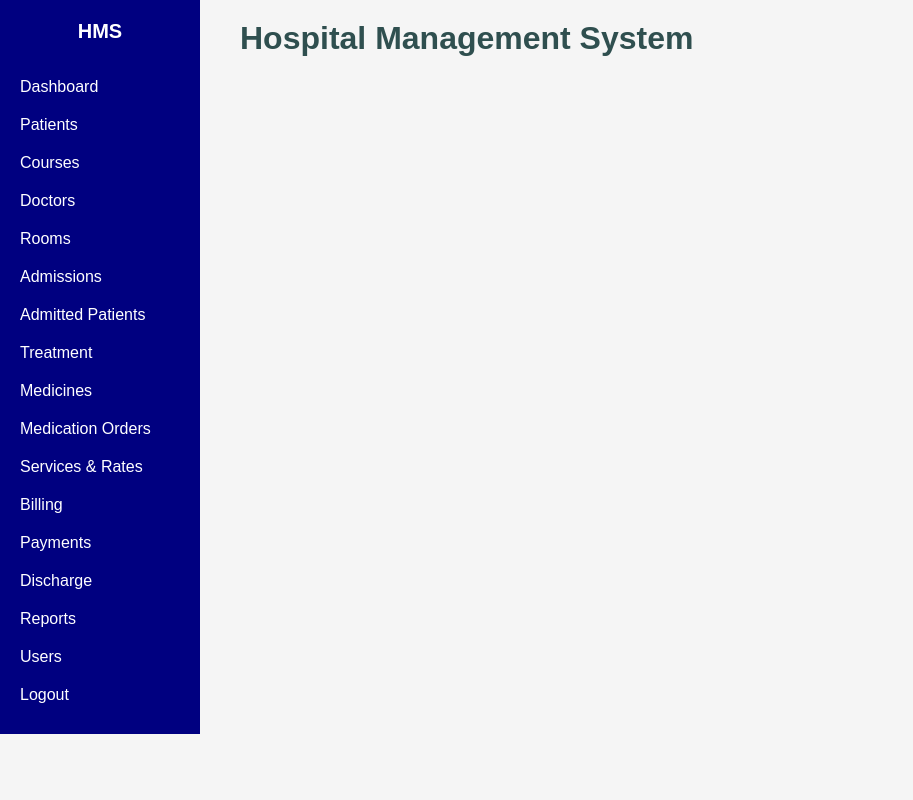
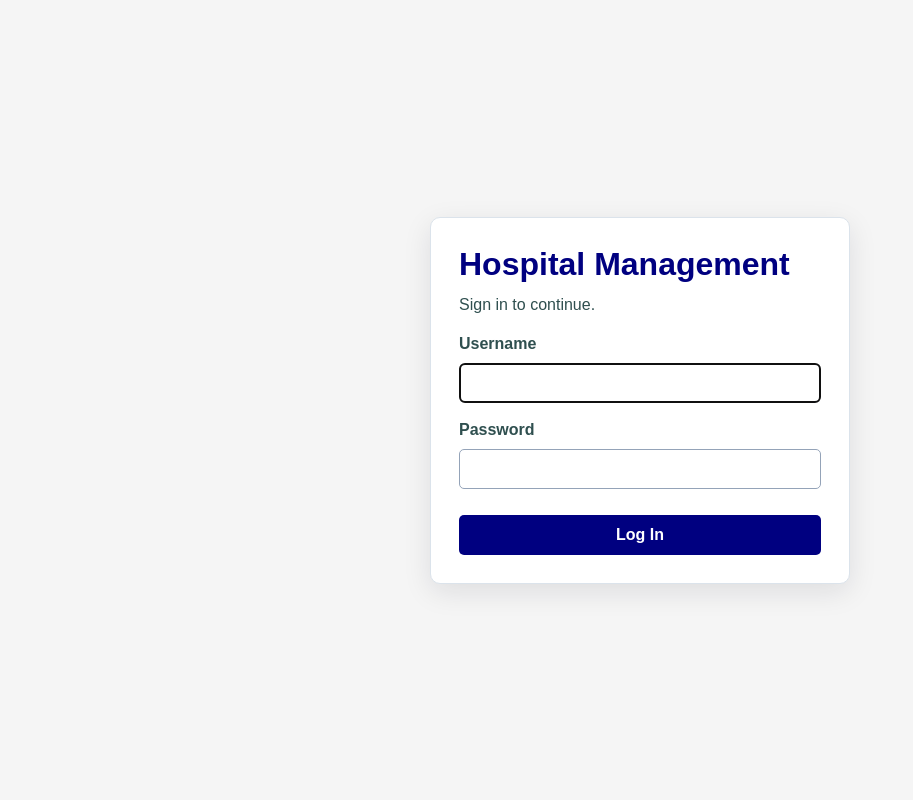
Before and after one commit to JN192/HospitalManagementSystem, a PHP site: page /index.php?page=login in a window 1280 px wide. Shown: the whole page, without its empty margins (0-913 px from the left). Run offline with PHP 8.4, Linux system fonts and the light colour scheme; tables that the repository leaves empty hold one stand-in row (values such as "Sample post").

Commit message:
Complete hospital dashboard and authentication labs

```diff
--- /dev/null
+++ b/controllers/dashboard_controller.php
@@ -0,0 +1,6 @@
+<?php
+require_once __DIR__ . '/../models/Dashboard.php';
+
+$summary = Dashboard::getSummary();
+
+require_once __DIR__ . '/../views/dashboard.php';
--- /dev/null
+++ b/controllers/login_controller.php
@@ -0,0 +1,35 @@
+<?php
+require_once __DIR__ . '/../models/Auth.php';
+
+if (Auth::hasUsers() === false) {
+    header('Location: index.php?page=setup');
+    exit;
+}
+
+$error = '';
+if (Auth::loginIsLocked()) {
+    $error = 'Too many unsuccessful attempts. Please wait 15 minutes before trying again.';
+} elseif ($_SERVER['REQUEST_METHOD'] === 'POST') {
+    if (!Auth::verifyCsrfToken($_POST['csrf_token'] ?? null)) {
+        $error = 'Your form session expired. Refresh the page and try again.';
+    } else {
+        $submittedUsername = $_POST['username'] ?? '';
+        $submittedPassword = $_POST['password'] ?? '';
+        $username = is_string($submittedUsername) ? trim($submittedUsername) : '';
+        $password = is_string($submittedPassword) ? $submittedPassword : '';
+        $user = Auth::authenticate($username, $password);
+
+        if ($user !== null) {
+            Auth::establishSession($user);
+            header('Location: index.php?page=dashboard');
+            exit;
+        }
+
+        Auth::recordFailedLogin();
+        $error = Auth::loginIsLocked()
+            ? 'Too many unsuccessful attempts. Please wait 15 minutes before trying again.'
+            : 'Invalid username or password.';
+    }
+}
+
+require __DIR__ . '/../views/login.php';
--- a/css/style.css
+++ b/css/style.css
@@ -41,6 +41,21 @@ body {
     background-color: steelblue;
 }
 
+.nav-logout {
+    width: 100%;
+    padding: 10px 20px;
+    border: 0;
+    background: transparent;
+    color: white;
+    font: inherit;
+    text-align: left;
+    cursor: pointer;
+}
+
+.nav-logout:hover {
+    background-color: steelblue;
+}
+
 .content {
     margin-left: 220px;
     padding: 20px;
@@ -74,3 +89,169 @@ body {
 .btn:hover {
     background-color: steelblue;
 }
+
+.dashboard h1 {
+    margin-bottom: 5px;
+}
+
+.dashboard-updated {
+    color: #64748b;
+    margin-bottom: 20px;
+}
+
+.dashboard-grid {
+    display: grid;
+    grid-template-columns: repeat(auto-fit, minmax(210px, 1fr));
+    gap: 16px;
+}
+
+.dashboard-card {
+    display: flex;
+    flex-direction: column;
+    justify-content: space-between;
+    min-height: 100px;
+    padding: 18px;
+    border: 1px solid #dbe3eb;
+    border-radius: 8px;
+    background: white;
+    color: darkslategray;
+    text-decoration: none;
+    box-shadow: 0 2px 6px rgba(15, 23, 42, 0.06);
+}
+
+.dashboard-card:hover {
+    border-color: steelblue;
+    transform: translateY(-2px);
+}
+
+.dashboard-card-label {
+    color: #526579;
+    font-size: 15px;
+}
+
+.dashboard-card-value {
+    margin-top: 12px;
+    color: navy;
+    font-size: 28px;
+}
+
+.dashboard-card-balance {
+    grid-column: span 2;
+}
+
+.admission-summary {
+    margin-top: 24px;
+    padding: 18px;
+    border: 1px solid #dbe3eb;
+    border-radius: 8px;
+    background: white;
+}
+
+.admission-summary h2 {
+    margin-bottom: 14px;
+}
+
+.admission-summary-grid {
+    display: grid;
+    grid-template-columns: repeat(2, minmax(0, 1fr));
+    gap: 16px;
+}
+
+.admission-summary-item {
+    display: flex;
+    justify-content: space-between;
+    padding: 12px;
+    border-radius: 6px;
+    background: #f1f5f9;
+}
+
+@media (max-width: 600px) {
+    .dashboard-card-balance {
+        grid-column: auto;
+    }
+}
+
+.auth-page {
+    display: grid;
+    min-height: 100vh;
+    place-items: center;
+    padding: 20px;
+    box-sizing: border-box;
+}
+
+.auth-card {
+    width: min(100%, 420px);
+    box-sizing: border-box;
+    padding: 28px;
+    border: 1px solid #dbe3eb;
+    border-radius: 10px;
+    background: white;
+    box-shadow: 0 8px 28px rgba(15, 23, 42, 0.1);
+}
+
+.auth-card h1 {
+    margin-bottom: 10px;
+    color: navy;
+}
+
+.auth-card > p {
+    margin-bottom: 18px;
+    line-height: 1.5;
+}
+
+.auth-card form {
+    display: grid;
+    gap: 10px;
+}
+
+.auth-card label {
+    font-weight: bold;
+}
+
+.auth-card input {
+    width: 100%;
+    box-sizing: border-box;
+    margin-bottom: 8px;
+    padding: 10px;
+    border: 1px solid #94a3b8;
+    border-radius: 5px;
+    font: inherit;
+}
+
+.auth-card button {
+    margin-top: 8px;
+    padding: 11px 14px;
+    border: 0;
+    border-radius: 5px;
+    background: navy;
+    color: white;
+    font: inherit;
+    font-weight: bold;
+    cursor: pointer;
+}
+
+.auth-card button:hover {
+    background: steelblue;
+}
+
+.auth-card button:disabled {
+    background: #64748b;
+    cursor: not-allowed;
+}
+
+.auth-error {
+    padding: 10px;
+    border-left: 4px solid #b91c1c;
+    background: #fef2f2;
+    color: #991b1b;
+}
+
+.auth-message {
+    padding: 10px;
+    border-left: 4px solid steelblue;
+    background: #eff6ff;
+}
+
+.password-card {
+    margin: 20px auto;
+}
--- a/database/hms_db.sql
+++ b/database/hms_db.sql
@@ -320,7 +320,8 @@ ALTER TABLE `treatment_medicines`
 -- Indexes for table `users`
 --
 ALTER TABLE `users`
-  ADD PRIMARY KEY (`user_id`);
+  ADD PRIMARY KEY (`user_id`),
+  ADD UNIQUE KEY `users_username_unique` (`username`);
 
 --
 -- AUTO_INCREMENT for dumped tables
--- /dev/null
+++ b/database/lab20_auth_migration.sql
@@ -0,0 +1,3 @@
+-- Run once on an existing database; fresh imports already get this index from hms_db.sql.
+ALTER TABLE `users`
+  ADD UNIQUE KEY `users_username_unique` (`username`);
--- a/index.php
+++ b/index.php
@@ -1,14 +1,72 @@
 <?php
+require_once __DIR__ . '/models/Auth.php';
+
+Auth::startSession();
 ob_start(); // lets controllers redirect with header() after the page header has printed
 date_default_timezone_set('Asia/Manila'); // so "today" matches Philippine time on the Vercel server
 error_reporting(E_ALL); ini_set('display_errors', 1);
+
 $page = $_GET['page'] ?? 'dashboard';
-$allowedPages = ['dashboard', 'patients', 'patient_profile', 'courses', 'doctors', 'rooms', 'admissions', 'admissions_monitor', 'treatment', 'medicines', 'medication_orders', 'services', 'billing', 'payments', 'statement', 'receipt', 'discharge', 'reports'];
-if (!in_array($page, $allowedPages)) { $page = 'dashboard'; }
+$allowedPages = ['dashboard', 'login', 'setup', 'logout', 'change_password', 'patients', 'patient_profile', 'courses', 'doctors', 'rooms', 'admissions', 'admissions_monitor', 'treatment', 'medicines', 'medication_orders', 'services', 'billing', 'payments', 'statement', 'receipt', 'discharge', 'reports'];
+if (!in_array($page, $allowedPages, true)) { $page = 'dashboard'; }
+
+if (isset($_SESSION['auth_user'])) {
+   $now = time();
+   if ($now - ($_SESSION['last_activity'] ?? 0) >= 1800) {
+       Auth::destroySession();
+       header('Location: index.php?page=login&timeout=1');
+       exit;
+   }
+
+   $activeUser = Auth::getActiveUser((int)$_SESSION['auth_user']['user_id']);
+   if ($activeUser === null) {
+       Auth::destroySession();
+       header('Location: index.php?page=login');
+       exit;
+   }
+   $_SESSION['auth_user'] = $activeUser;
+   $_SESSION['last_activity'] = $now;
+
+   if ($now - ($_SESSION['last_regenerated'] ?? 0) >= 900) {
+       session_regenerate_id(true);
+       $_SESSION['last_regenerated'] = $now;
+   }
+}
+
+if ($page === 'logout') {
+   require __DIR__ . '/controllers/logout_controller.php';
+}
+
+if ($page === 'login') {
+   if (isset($_SESSION['auth_user'])) {
+       header('Location: index.php?page=dashboard');
+       exit;
+   }
+   require __DIR__ . '/controllers/login_controller.php';
+   exit;
+}
+
+if ($page === 'setup') {
+   if (isset($_SESSION['auth_user'])) {
+       header('Location: index.php?page=dashboard');
+       exit;
+   }
+   require __DIR__ . '/controllers/setup_controller.php';
+   exit;
+}
+
+if (!isset($_SESSION['auth_user'])) {
+   header('Location: index.php?page=' . (Auth::hasUsers() ? 'login' : 'setup'));
+   exit;
+}
 
 require_once __DIR__ . '/views/header.php';
 
-if ($page === 'patients') {
+if ($page === 'dashboard') {
+   require_once __DIR__ . '/controllers/dashboard_controller.php';
+} elseif ($page === 'change_password') {
+   require_once __DIR__ . '/controllers/change_password_controller.php';
+} elseif ($page === 'patients') {
    require_once __DIR__ . '/controllers/patients_controller.php';
 } elseif ($page === 'patient_profile') {
    require_once __DIR__ . '/controllers/patient_profile_controller.php';
--- /dev/null
+++ b/models/Auth.php
@@ -0,0 +1,204 @@
+<?php
+require_once __DIR__ . '/../config/database.php';
+
+class Auth
+{
+    private const FAILED_LOGIN_LIMIT = 5;
+    private const FAILED_LOGIN_WINDOW = 900;
+    private const LOCKOUT_SECONDS = 900;
+    private const DUMMY_PASSWORD_HASH = '$2y$10$DBJ49r3Q2oN0uX8PcelWeO8VGzO3A620y4jEKEFal8HuKV1uDNH5.';
+
+    public static function startSession(): void
+    {
+        if (session_status() === PHP_SESSION_ACTIVE) {
+            return;
+        }
+
+        ini_set('session.use_strict_mode', '1');
+        ini_set('session.use_only_cookies', '1');
+        $requestPath = parse_url($_SERVER['REQUEST_URI'] ?? '/', PHP_URL_PATH) ?: '/';
+        $cookiePath = strpos($requestPath, '/HospitalManagementSystem/') === 0
+            ? '/HospitalManagementSystem'
+            : '/';
+        $isHttps = !empty($_SERVER['HTTPS']) && $_SERVER['HTTPS'] !== 'off';
+        if (isset($_SERVER['HTTP_X_FORWARDED_PROTO'])) {
+            $isHttps = $isHttps || strtolower($_SERVER['HTTP_X_FORWARDED_PROTO']) === 'https';
+        }
+
+        session_set_cookie_params([
+            'lifetime' => 0,
+            'path' => $cookiePath,
+            'secure' => $isHttps,
+            'httponly' => true,
+            'samesite' => 'Lax',
+        ]);
+        session_start();
+    }
+
+    public static function csrfToken(): string
+    {
+        if (empty($_SESSION['csrf_token'])) {
+            $_SESSION['csrf_token'] = bin2hex(random_bytes(32));
+        }
+
+        return $_SESSION['csrf_token'];
+    }
+
+    public static function verifyCsrfToken(?string $token): bool
+    {
+        return is_string($token)
+            && isset($_SESSION['csrf_token'])
+            && hash_equals($_SESSION['csrf_token'], $token);
+    }
+
+    public static function hasUsers(): bool
+    {
+        return (int)getDBConnection()->query('SELECT COUNT(*) FROM users')->fetchColumn() > 0;
+    }
+
+    public static function authenticate(string $username, string $password): ?array
+    {
+        $stmt = getDBConnection()->prepare(
+            'SELECT user_id, username, password, role, status FROM users WHERE username = :username LIMIT 1'
+        );
+        $stmt->execute(['username' => $username]);
+        $user = $stmt->fetch();
+        $hash = $user ? (string)$user['password'] : self::DUMMY_PASSWORD_HASH;
+        $passwordMatches = password_verify($password, $hash);
+
+        if (!$user || $user['status'] !== 'ACTIVE' || !$passwordMatches) {
+            return null;
+        }
+
+        if (password_needs_rehash($hash, PASSWORD_DEFAULT)) {
+            $newHash = password_hash($password, PASSWORD_DEFAULT);
+            $update = getDBConnection()->prepare(
+                'UPDATE users SET password = :password WHERE user_id = :user_id'
+            );
+            $update->execute(['password' => $newHash, 'user_id' => $user['user_id']]);
+        }
+
+        return [
+            'user_id' => (int)$user['user_id'],
+            'username' => $user['username'],
+            'role' => $user['role'],
+        ];
+    }
+
+    public static function createFirstAdmin(string $username, string $password): void
+    {
+        $pdo = getDBConnection();
+        $pdo->beginTransaction();
+        try {
+            if ((int)$pdo->query('SELECT COUNT(*) FROM users')->fetchColumn() !== 0) {
+                throw new RuntimeException('Initial setup is already complete.');
+            }
+
+            $stmt = $pdo->prepare(
+                "INSERT INTO users (username, password, role, status)
+                 VALUES (:username, :password, 'Administrator', 'ACTIVE')"
+            );
+            $stmt->execute([
+                'username' => $username,
+                'password' => password_hash($password, PASSWORD_DEFAULT),
+            ]);
+            $pdo->commit();
+        } catch (Throwable $e) {
+            if ($pdo->inTransaction()) {
+                $pdo->rollBack();
+            }
+            throw $e;
+        }
+    }
+
+    public static function getActiveUser(int $userId): ?array
+    {
+        $stmt = getDBConnection()->prepare(
+            "SELECT user_id, username, role FROM users WHERE user_id = :user_id AND status = 'ACTIVE'"
+        );
+        $stmt->execute(['user_id' => $userId]);
+        $user = $stmt->fetch();
+
+        if (!$user) {
+            return null;
+        }
+
+        return [
+            'user_id' => (int)$user['user_id'],
+            'username' => $user['username'],
+            'role' => $user['role'],
+        ];
+    }
+
+    public static function changePassword(int $userId, string $password): void
+    {
+        $stmt = getDBConnection()->prepare(
+            "UPDATE users SET password = :password WHERE user_id = :user_id AND status = 'ACTIVE'"
+        );
+        $stmt->execute([
+            'password' => password_hash($password, PASSWORD_DEFAULT),
+            'user_id' => $userId,
+        ]);
+
+        if ($stmt->rowCount() !== 1) {
+            throw new RuntimeException('The password could not be updated for this account.');
+        }
+    }
+
+    public static function loginIsLocked(): bool
+    {
+        return isset($_SESSION['login_lockout_until'])
+            && $_SESSION['login_lockout_until'] > time();
+    }
+
+    public static function recordFailedLogin(): void
+    {
+        $now = time();
+        if (!isset($_SESSION['login_window_started'])
+            || $now - $_SESSION['login_window_started'] >= self::FAILED_LOGIN_WINDOW) {
+            $_SESSION['login_window_started'] = $now;
+            $_SESSION['failed_login_count'] = 0;
+        }
+
+        $_SESSION['failed_login_count'] = ($_SESSION['failed_login_count'] ?? 0) + 1;
+        if ($_SESSION['failed_login_count'] >= self::FAILED_LOGIN_LIMIT) {
+            $_SESSION['login_lockout_until'] = $now + self::LOCKOUT_SECONDS;
+        }
+    }
+
+    public static function clearFailedLogins(): void
+    {
+        unset(
+            $_SESSION['login_window_started'],
+            $_SESSION['failed_login_count'],
+            $_SESSION['login_lockout_until']
+        );
+    }
+
+    public static function establishSession(array $user): void
+    {
+        session_regenerate_id(true);
+        $_SESSION['auth_user'] = $user;
+        $_SESSION['last_activity'] = time();
+        $_SESSION['last_regenerated'] = time();
+        self::clearFailedLogins();
+        unset($_SESSION['csrf_token']);
+    }
+
+    public static function destroySession(): void
+    {
+        $_SESSION = [];
+        if (ini_get('session.use_cookies')) {
+            $params = session_get_cookie_params();
+            setcookie(session_name(), '', [
+                'expires' => time() - 42000,
+                'path' => $params['path'],
+                'domain' => $params['domain'],
+                'secure' => $params['secure'],
+                'httponly' => $params['httponly'],
+                'samesite' => $params['samesite'] ?? 'Lax',
+            ]);
+        }
+        session_destroy();
+    }
+}
--- a/views/header.php
+++ b/views/header.php
@@ -29,8 +29,13 @@ $currentPage = $_GET['page'] ?? 'dashboard';
                 <li><a href="index.php?page=payments" class="<?= $currentPage === 'payments' ? 'active' : '' ?>">Payments</a></li>
                 <li><a href="index.php?page=discharge" class="<?= $currentPage === 'discharge' ? 'active' : '' ?>">Discharge</a></li>
                 <li><a href="index.php?page=reports" class="<?= $currentPage === 'reports' ? 'active' : '' ?>">Reports</a></li>
-                <li><a href="#">Users</a></li>
-                <li><a href="#">Logout</a></li>
+                <li><a href="index.php?page=change_password" class="<?= $currentPage === 'change_password' ? 'active' : '' ?>">Change Password</a></li>
+                <li>
+                    <form method="post" action="index.php?page=logout">
+                        <input type="hidden" name="csrf_token" value="<?= htmlspecialchars(Auth::csrfToken(), ENT_QUOTES, 'UTF-8') ?>">
+                        <button class="nav-logout" type="submit">Logout (<?= htmlspecialchars($_SESSION['auth_user']['username'], ENT_QUOTES, 'UTF-8') ?>)</button>
+                    </form>
+                </li>
             </ul>
         </nav>
     </aside>
--- /dev/null
+++ b/views/login.php
@@ -0,0 +1,29 @@
+<!DOCTYPE html>
+<html lang="en">
+<head>
+    <meta charset="UTF-8">
+    <meta name="viewport" content="width=device-width, initial-scale=1">
+    <title>Sign in | Hospital Management System</title>
+    <link rel="stylesheet" href="css/style.css">
+</head>
+<body class="auth-page">
+    <main class="auth-card">
+        <h1>Hospital Management</h1>
+        <p>Sign in to continue.</p>
+        <?php if (isset($_GET['timeout'])): ?>
+            <p class="auth-message">Your session expired. Please sign in again.</p>
+        <?php endif; ?>
+        <?php if ($error !== ''): ?>
+            <p class="auth-error" role="alert"><?= htmlspecialchars($error, ENT_QUOTES, 'UTF-8') ?></p>
+        <?php endif; ?>
+        <form method="post" action="index.php?page=login">
+            <input type="hidden" name="csrf_token" value="<?= htmlspecialchars(Auth::csrfToken(), ENT_QUOTES, 'UTF-8') ?>">
+            <label for="username">Username</label>
+            <input id="username" name="username" type="text" maxlength="50" autocomplete="username" required autofocus>
+            <label for="password">Password</label>
+            <input id="password" name="password" type="password" autocomplete="current-password" required>
+            <button type="submit" <?= Auth::loginIsLocked() ? 'disabled' : '' ?>>Log In</button>
+        </form>
+    </main>
+</body>
+</html>
```
Also changed, not shown: controllers/change_password_controller.php (added, +33 -0 lines), controllers/logout_controller.php (added, +12 -0 lines), controllers/setup_controller.php (added, +38 -0 lines), models/Dashboard.php (added, +40 -0 lines), views/change_password.php (added, +19 -0 lines), views/dashboard.php (added, +44 -0 lines), views/setup.php (added, +28 -0 lines), .htaccess (added), vercel.json. Lines whose indentation alone changed are shown as unchanged.
